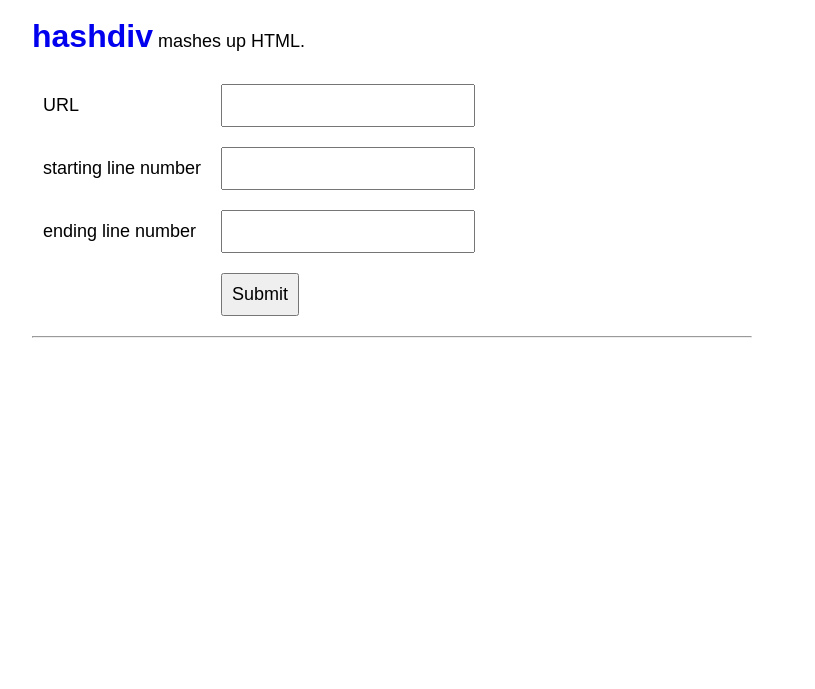
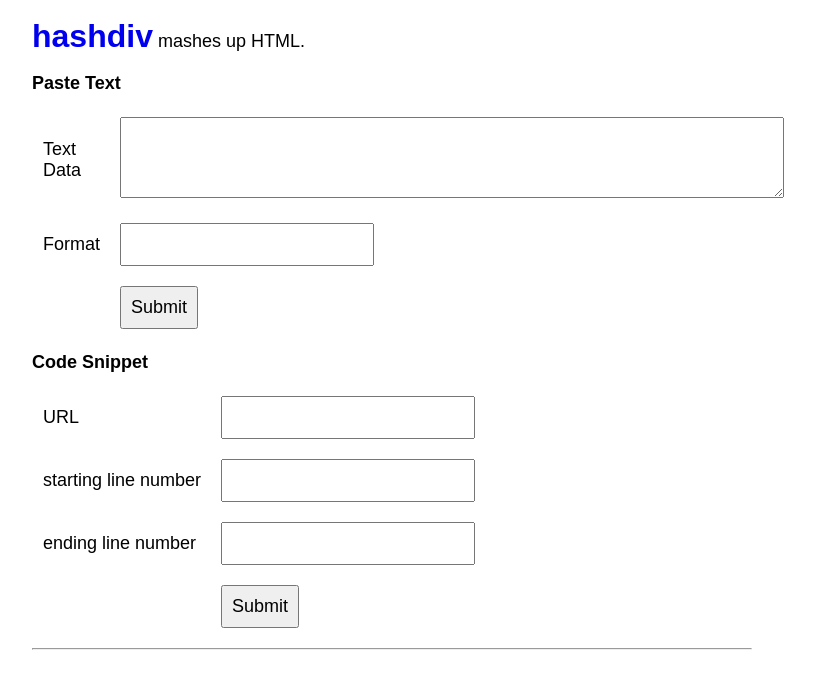
Before and after one commit to oils-for-unix/hashdiv, a Flask app: page / in a window 1280 px wide. Shown: the top 689 px of the page, without its empty margins (248-1063 px from the left). Run offline with Flask 2, Linux system fonts and the light colour scheme.

Commit message:
Got scraping and pasting working on news aggregators.
Using JavaScript to scrape makes a lot of sense!

```diff
--- a/main.py
+++ b/main.py
@@ -1,9 +1,22 @@
 #!/usr/bin/env python3
 """
 main.py - Handlers for hashdiv.
+
+Tools:
+
+- Paste text/HTML.  Can be received from JavaScript.
+  - If it's HTML, show it in an <iframe> sandbox.
+- Code snippet.  With line numbers.  Link to original source.
+- Link preview?  OpenGraph, Twitter cards, etc. This is hard and doesn't apply
+  to a lot of pages I use.  Probably best to find a service for it.
+- get archive.md screenshots?
 """
 
-from flask import Flask, request, render_template, Response
+from flask import Flask, request, render_template, Response, send_from_directory
+
+import os
+import hashlib
+import tempfile
 import urllib
 
 app = Flask(__name__)
@@ -15,9 +28,59 @@
   return render_template('home.html')
 
 
-@app.route('/snip')
-def snip():
-  """HTML snippet."""
+@app.route('/upload/paste/<path:path>')
+def get_paste(path):
+  return send_from_directory('upload/paste', path)
+
+
+@app.route('/paste', methods=['POST'])
+def post_paste():
+  """For scraping in JavaScript and posting here
+
+  TODO: Acceptin user data is HTML injection; we want a password.
+
+  Or really we only care about a few tags like <a> <span>, etc.
+  """
+  data = request.form.get('data')
+  fmt = request.form.get('format')
+
+  if data is None:
+    return Response('Data required'), 400
+
+  raw_data = data.encode('utf-8')  # Must be valid
+
+  app.logger.debug('data %r format %s', data, fmt)
+  app.logger.debug('getcwd %s', os.getcwd())
+
+  h = hashlib.md5()
+  h.update(raw_data)
+  checksum = h.hexdigest()
+
+  is_html = (fmt == 'html' )
+  filename = checksum + '.html' if is_html else checksum
+
+  temp_name = 'upload/tmp/%s' % filename
+  with open(temp_name, 'wb') as f:
+    f.write(raw_data)
+
+  saved_name = 'upload/paste/%s' % filename
+  os.rename(temp_name, saved_name)
+
+  return render_template('paste.html', data=data, filename=saved_name, show_iframe=is_html)
+
+
+@app.route('/link-preview')
+def link_preview():
+  """Twitter/Facebook-like link preview?  Might want to call out to another service."""
+  return 'TODO'
+
+
+@app.route('/code-snippet')
+def code_snippet():
+  """Code snippet with line numbers, e.g. like a gist.  Link to Github.
+
+  TODO: Should you require a URL hash here?  To make it immutable?
+  """
   url = request.args.get('url')
 
   start = request.args.get('start')
--- a/static/hashdiv.css
+++ b/static/hashdiv.css
@@ -16,6 +16,10 @@
 #hashdiv-header {
   font-size: xx-large;
   font-weight: bold;
+}
+
+h1 {
+  font-size: large;
 }
 
 /* Remove underline */
--- a/templates/home.html
+++ b/templates/home.html
@@ -4,7 +4,29 @@
 
 {% block content %}
 
-<form action="snip" method="GET">
+<h1>Paste Text</h1>
+
+<form action="paste" method="POST">
+  <table>
+    <tr>
+      <td>Text Data</td>
+      <td><textarea name="data" rows=5 cols=80></textarea></td>
+    </tr>
+    <tr>
+      <td>Format</td>
+      <td><input type="text" name="format" /></td>
+    </tr>
+
+    <tr>
+      <td></td>
+      <td><input type="submit" /></td>
+    </tr>
+  </table>
+</form>
+
+<h1>Code Snippet</h1>
+
+<form action="code-snippet" method="GET">
   <table>
     <tr>
       <td>URL</td>
```
Also changed, not shown: stories.js (added, +98 -0 lines), templates/paste.html (added, +18 -0 lines), 1 other file.
